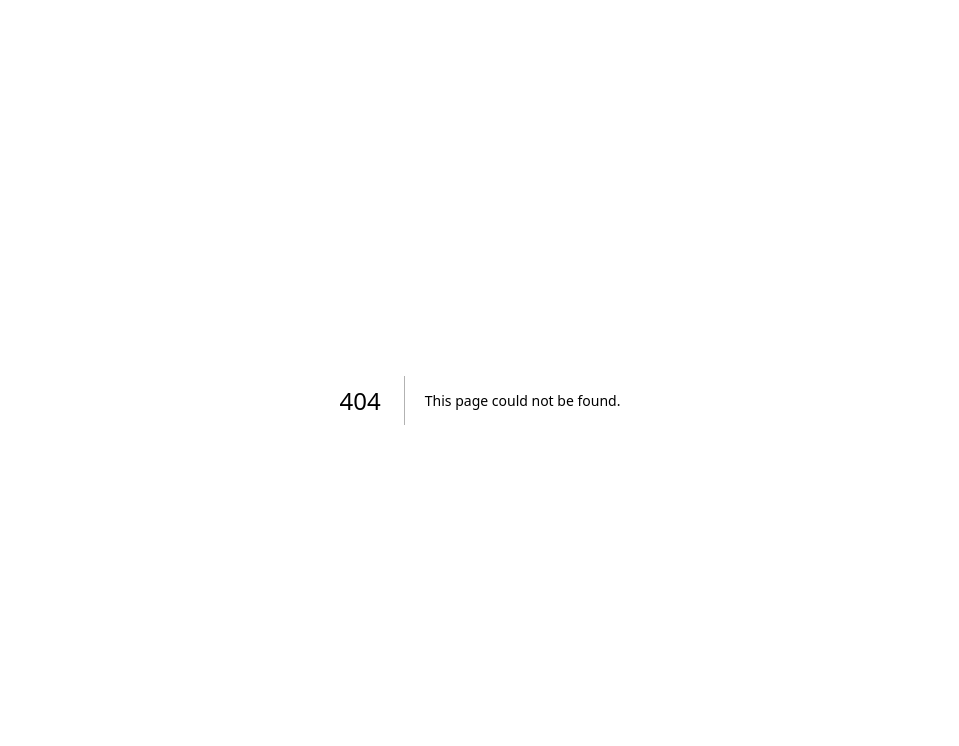
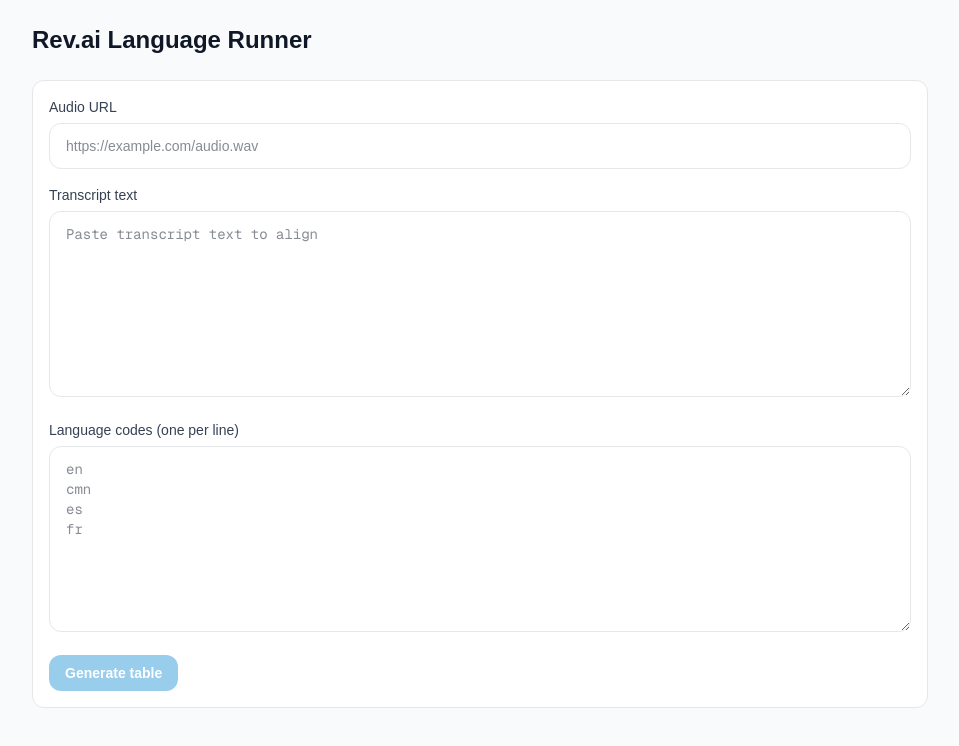
Before and after one commit to lisenhuang/bantera-website, a Next.js app: page /dev/revai/languages in a window 1280 px wide. Before the commit this address had no page. Shown: the top 746 px of the page, without its empty margins (160-1119 px from the left). Built offline with nearby package versions, Linux system fonts and the light colour scheme.

Commit message:
feat: add language selection to Rev.ai alignment and implement batch language testing tool

```diff
--- a/package.json
+++ b/package.json
@@ -1,6 +1,6 @@
 {
   "name": "website",
-  "version": "0.1.0",
+  "version": "0.1.1",
   "private": true,
   "scripts": {
     "dev": "next dev -p 2268",
--- a/src/app/dev/revai/actions.ts
+++ b/src/app/dev/revai/actions.ts
@@ -24,7 +24,7 @@
   if (!apiToken) return { success: false, error: 'REVAI_ACCESS_TOKEN is not configured in .env.local', logs };
 
   const { audioUrl, text, language = 'en' } = opts;
-  const revaiLang = language.split('-')[0];
+  const revaiLang = language.trim() || 'en';
 
   // 1. Submit alignment job
   log(`Submitting job — language: ${revaiLang}, audio: ${audioUrl}`);
--- /dev/null
+++ b/src/app/dev/revai/languages/page.tsx
@@ -0,0 +1,210 @@
+'use client';
+
+import { useEffect, useMemo, useRef, useState } from 'react';
+import { alignWithRevAIAction } from '../actions';
+
+type RowState = {
+  languageCode: string;
+  loading: boolean;
+  result: string | null;
+};
+
+function parseLanguageCodes(input: string): string[] {
+  return input
+    .split('\n')
+    .map((line) => line.trim())
+    .filter((line) => line.length > 0);
+}
+
+export default function RevAILanguagesPage() {
+  const STORAGE_KEY = 'revai-languages-inputs-v1';
+  const hasLoadedPrefs = useRef(false);
+  const [audioUrl, setAudioUrl] = useState('');
+  const [text, setText] = useState('');
+  const [languageCodesInput, setLanguageCodesInput] = useState('');
+  const [rows, setRows] = useState<RowState[]>([]);
+
+  useEffect(() => {
+    try {
+      const raw = localStorage.getItem(STORAGE_KEY);
+      if (raw) {
+        const saved = JSON.parse(raw) as {
+          audioUrl?: string;
+          text?: string;
+          languageCodesInput?: string;
+        };
+        if (typeof saved.audioUrl === 'string') setAudioUrl(saved.audioUrl);
+        if (typeof saved.text === 'string') setText(saved.text);
+        if (typeof saved.languageCodesInput === 'string') setLanguageCodesInput(saved.languageCodesInput);
+      }
+    } catch {
+      // Ignore bad or unavailable local storage.
+    } finally {
+      hasLoadedPrefs.current = true;
+    }
+  }, []);
+
+  useEffect(() => {
+    if (!hasLoadedPrefs.current) return;
+    try {
+      localStorage.setItem(
+        STORAGE_KEY,
+        JSON.stringify({
+          audioUrl,
+          text,
+          languageCodesInput,
+        }),
+      );
+    } catch {
+      // Ignore local storage write failures.
+    }
+  }, [audioUrl, text, languageCodesInput]);
+
+  const canGenerateRows = useMemo(
+    () => parseLanguageCodes(languageCodesInput).length > 0,
+    [languageCodesInput],
+  );
+
+  function handleGenerateRows() {
+    const codes = parseLanguageCodes(languageCodesInput);
+    setRows(codes.map((code) => ({ languageCode: code, loading: false, result: null })));
+  }
+
+  async function runAlignmentForRow(index: number) {
+    if (!audioUrl.trim() || !text.trim()) {
+      setRows((prev) => {
+        const next = [...prev];
+        next[index] = {
+          ...next[index],
+          result: 'Please fill in both Audio URL and Transcript text first.',
+        };
+        return next;
+      });
+      return;
+    }
+
+    setRows((prev) => {
+      const next = [...prev];
+      next[index] = { ...next[index], loading: true, result: null };
+      return next;
+    });
+
+    const row = rows[index];
+    const response = await alignWithRevAIAction({
+      audioUrl: audioUrl.trim(),
+      text: text.trim(),
+      language: row.languageCode,
+    });
+
+    setRows((prev) => {
+      const next = [...prev];
+      next[index] = {
+        ...next[index],
+        loading: false,
+        result: response.success
+          ? `Success. Received transcript JSON (${response.json.length} chars).`
+          : `Error: ${response.error}`,
+      };
+      return next;
+    });
+  }
+
+  const hasRows = rows.length > 0;
+
+  return (
+    <main className="min-h-screen bg-gray-50 dark:bg-gray-950 p-6">
+      <div className="max-w-4xl mx-auto space-y-6">
+        <h1 className="text-2xl font-bold text-gray-900 dark:text-white">Rev.ai Language Runner</h1>
+
+        <section className="space-y-4 rounded-xl border border-gray-200 dark:border-white/10 p-4 bg-white dark:bg-black/20">
+          <div className="space-y-1.5">
+            <label className="block text-sm font-medium text-gray-700 dark:text-gray-300" htmlFor="audio-url">
+              Audio URL
+            </label>
+            <input
+              id="audio-url"
+              type="url"
+              value={audioUrl}
+              onChange={(e) => setAudioUrl(e.target.value)}
+              placeholder="https://example.com/audio.wav"
+              className="w-full bg-white dark:bg-black/30 border border-gray-200 dark:border-white/10 text-gray-900 dark:text-white rounded-xl px-4 py-3 text-sm focus:outline-none focus:ring-2 focus:ring-sky-500/60 transition-all"
+            />
+          </div>
+
+          <div className="space-y-1.5">
+            <label className="block text-sm font-medium text-gray-700 dark:text-gray-300" htmlFor="transcript-text">
+              Transcript text
+            </label>
+            <textarea
+              id="transcript-text"
+              value={text}
+              onChange={(e) => setText(e.target.value)}
+              rows={8}
+              placeholder="Paste transcript text to align"
+              className="w-full bg-white dark:bg-black/30 border border-gray-200 dark:border-white/10 text-gray-900 dark:text-white rounded-xl px-4 py-3 text-sm font-mono focus:outline-none focus:ring-2 focus:ring-sky-500/60 transition-all resize-y"
+            />
+          </div>
+
+          <div className="space-y-1.5">
+            <label className="block text-sm font-medium text-gray-700 dark:text-gray-300" htmlFor="language-codes">
+              Language codes (one per line)
+            </label>
+            <textarea
+              id="language-codes"
+              value={languageCodesInput}
+              onChange={(e) => setLanguageCodesInput(e.target.value)}
+              rows={8}
+              placeholder={'en\ncmn\nes\nfr'}
+              className="w-full bg-white dark:bg-black/30 border border-gray-200 dark:border-white/10 text-gray-900 dark:text-white rounded-xl px-4 py-3 text-sm font-mono focus:outline-none focus:ring-2 focus:ring-sky-500/60 transition-all resize-y"
+            />
+          </div>
+
+          <button
+            type="button"
+            onClick={handleGenerateRows}
+            disabled={!canGenerateRows}
+            className="px-4 py-2 rounded-xl text-sm font-semibold transition-all bg-sky-600 hover:bg-sky-700 text-white disabled:opacity-40 disabled:cursor-not-allowed"
+          >
+            Generate table
+          </button>
+        </section>
+
+        {hasRows && (
+          <section className="rounded-xl border border-sky-200 dark:border-sky-500/30 overflow-x-auto">
+            <table className="w-full text-sm min-w-160">
+              <thead>
+                <tr className="bg-sky-50 dark:bg-sky-500/10 text-left text-xs uppercase tracking-wider text-sky-800 dark:text-sky-300">
+                  <th className="px-3 py-2 font-semibold w-24">Action</th>
+                  <th className="px-3 py-2 font-semibold w-48">Language code</th>
+                  <th className="px-3 py-2 font-semibold">Result</th>
+                </tr>
+              </thead>
+              <tbody>
+                {rows.map((row, i) => (
+                  <tr key={`${row.languageCode}-${i}`} className="border-t border-gray-100 dark:border-white/5">
+                    <td className="px-3 py-2 align-top">
+                      <button
+                        type="button"
+                        onClick={() => runAlignmentForRow(i)}
+                        disabled={row.loading}
+                        className="px-3 py-1.5 rounded-lg text-xs font-semibold transition-all bg-sky-600 hover:bg-sky-700 text-white disabled:opacity-50 disabled:cursor-not-allowed"
+                      >
+                        {row.loading ? 'Running...' : 'Run'}
+                      </button>
+                    </td>
+                    <td className="px-3 py-2 align-top font-mono text-xs text-gray-700 dark:text-gray-200">
+                      {row.languageCode}
+                    </td>
+                    <td className="px-3 py-2 align-top text-gray-700 dark:text-gray-200 whitespace-pre-wrap wrap-break-word">
+                      {row.result ?? <span className="text-gray-400 italic">No result yet</span>}
+                    </td>
+                  </tr>
+                ))}
+              </tbody>
+            </table>
+          </section>
+        )}
+      </div>
+    </main>
+  );
+}
--- a/src/app/dev/revai/page.tsx
+++ b/src/app/dev/revai/page.tsx
@@ -180,9 +180,24 @@
 
 // ── Main page ─────────────────────────────────────────────────────
 export default function RevAIPage() {
+  const languageOptions = [
+    { value: 'en-US', label: 'English (US)' },
+    { value: 'en-GB', label: 'English (UK)' },
+    { value: 'es-ES', label: 'Spanish' },
+    { value: 'fr-FR', label: 'French' },
+    { value: 'de-DE', label: 'German' },
+    { value: 'it-IT', label: 'Italian' },
+    { value: 'pt-BR', label: 'Portuguese (Brazil)' },
+    { value: 'cmn', label: 'Chinese (Simplified)' },
+    { value: 'zh-TW', label: 'Chinese (Traditional)' },
+    { value: 'ja-JP', label: 'Japanese' },
+    { value: 'ko-KR', label: 'Korean' },
+  ];
+
   // API section
   const [audioUrl, setAudioUrl] = useState('');
   const [text, setText] = useState('');
+  const [language, setLanguage] = useState('en-US');
   const [loading, setLoading] = useState(false);
   const [elapsed, setElapsed] = useState(0);
   const [error, setError] = useState<string | null>(null);
@@ -308,7 +323,11 @@
     setRawJson(null);
     setApiCues([]);
     setLogs([]);
-    const res = await alignWithRevAIAction({ audioUrl: audioUrl.trim(), text: text.trim() });
+    const res = await alignWithRevAIAction({
+      audioUrl: audioUrl.trim(),
+      text: text.trim(),
+      language,
+    });
     setLogs(res.logs);
     setLoading(false);
     if (res.success) {
@@ -343,6 +362,24 @@
               placeholder="https://example.com/audio.wav"
               className="w-full bg-white dark:bg-black/30 border border-gray-200 dark:border-white/10 text-gray-900 dark:text-white rounded-xl px-4 py-3 text-sm focus:outline-none focus:ring-2 focus:ring-sky-500/60 transition-all"
             />
+          </div>
+
+          <div className="space-y-1.5">
+            <label className="block text-sm font-medium text-gray-700 dark:text-gray-300" htmlFor="language">
+              Language
+            </label>
+            <select
+              id="language"
+              value={language}
+              onChange={(e) => setLanguage(e.target.value)}
+              className="w-full bg-white dark:bg-black/30 border border-gray-200 dark:border-white/10 text-gray-900 dark:text-white rounded-xl px-4 py-3 text-sm focus:outline-none focus:ring-2 focus:ring-sky-500/60 transition-all"
+            >
+              {languageOptions.map((option) => (
+                <option key={option.value} value={option.value}>
+                  {option.label}
+                </option>
+              ))}
+            </select>
           </div>
 
           <div className="space-y-1.5">
--- a/src/app/webapp/page.tsx
+++ b/src/app/webapp/page.tsx
@@ -207,9 +207,7 @@
                       <span className="rounded-full bg-slate-100 px-3 py-1 font-medium text-slate-700">
                         {audio.transcriptCues.length} cues
                       </span>
-                      <span className="rounded-full bg-slate-100 px-3 py-1 font-medium text-slate-700">
-                        {audio.creatorDisplayName?.trim() || "Bantera"}
-                      </span>
+
                       {audio.isAiGenerated ? (
                         <span className="rounded-full bg-amber-100 px-3 py-1 font-medium text-amber-800">
                           AI audio
```
